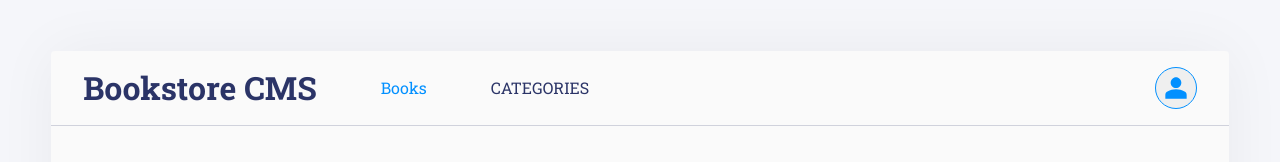
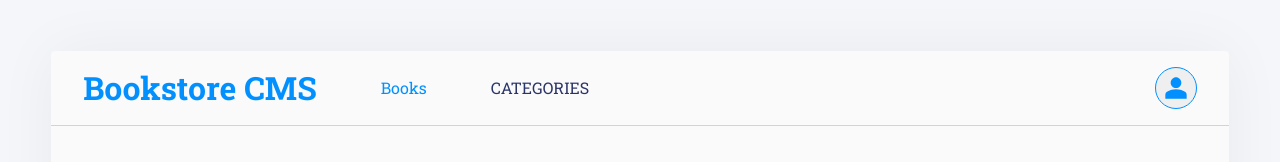
Before and after one commit to shahadat3669/react-bookstore, a React (Create React App) app: page / in a window 1280 px wide. Shown: the top 162 px of the page. Built offline with nearby package versions, Linux system fonts and the light colour scheme; no server answers.

Commit message:
Update header logo text color.

```diff
--- a/src/components/header/Header.module.scss
+++ b/src/components/header/Header.module.scss
@@ -16,6 +16,7 @@
 
   &__title-link {
     font-size: 2rem;
+    color: #0290ff;
   }
 
   &__nav-items {
```
